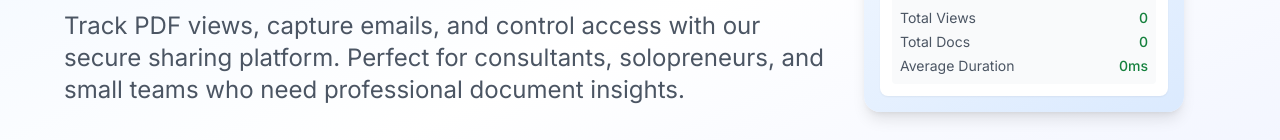
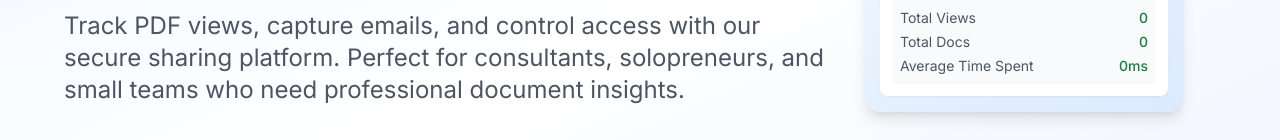
Before and after one commit to first-dotcom/pdftrackr, a Next.js app in the folder frontend/: page / in a window 1280 px wide. Shown: the part 323-463 px from the top of the page. Built offline with nearby package versions, Linux system fonts and the light colour scheme; no server answers.

Commit message:
Update terminology for analytics: replace "Average Duration" with "Average Time Spent" across multiple components for consistency, and adjust related UI text for clarity.

```diff
--- a/frontend/app/dashboard/page.tsx
+++ b/frontend/app/dashboard/page.tsx
@@ -139,7 +139,7 @@ export default function DashboardPage() {
       color: "bg-yellow-500",
     },
     {
-      name: "Average Duration",
+      name: "Average Time Spent",
       value: dashboardData?.avgDuration || 0,
       icon: Clock,
       color: "bg-orange-500",
--- a/frontend/components/AggregateView.tsx
+++ b/frontend/components/AggregateView.tsx
@@ -105,9 +105,8 @@ export default function AggregateView({ fileId, totalPages, days = 30, mock = nu
     <div className="space-y-4">
       {/* Reading Time Chart */}
       <div>
-        <h3 className="text-lg font-semibold text-gray-900 mb-2">Reading Time by Page</h3>
         <p className="text-sm text-gray-600 mb-4">
-          Average time spent on each page (seconds). Detailed format in tooltip.
+          Average time spent on each page. Detailed format in tooltip.
         </p>
 
         {chartData.length > 0 ? (
@@ -136,7 +135,7 @@ export default function AggregateView({ fileId, totalPages, days = 30, mock = nu
                 tickCount={5}
               />
               <Tooltip
-                formatter={(value: any) => [formatDuration(value), "Average Time"]}
+                formatter={(value: any) => [formatDuration(value), "Average Time Spent"]}
                 labelFormatter={(label) => label}
               />
               <Line
--- a/frontend/components/Hero.tsx
+++ b/frontend/components/Hero.tsx
@@ -180,7 +180,7 @@ export default function Hero({ isSignedIn = false }: HeroProps) {
                         </span>
                       </div>
                                 <div className="flex items-center justify-between">
-                                  <span className="text-sm text-gray-600">Average Duration</span>
+                                  <span className="text-sm text-gray-600">Average Time Spent</span>
                                   <span className="text-sm font-medium text-green-700">
                                     {isLoadingAnalytics
                                       ? "..."
--- a/frontend/components/PageAnalytics.tsx
+++ b/frontend/components/PageAnalytics.tsx
@@ -51,7 +51,7 @@ export default function PageAnalytics({ fileId, totalPages, mock }: PageAnalytic
                   : "text-gray-600 hover:text-gray-900"
               }`}
             >
-              Aggregate
+              All
             </button>
             <button
               onClick={() => setViewMode("individual")}
--- a/frontend/components/SimpleFileStats.tsx
+++ b/frontend/components/SimpleFileStats.tsx
@@ -170,7 +170,7 @@ export default function SimpleFileStats({ shareId, shareIds, title, mock = null
       iconColor: "text-green-600",
     },
     {
-      label: "Average Duration",
+      label: "Average Time Spent",
       value: (Number(stats.avgViewTime) || 0) > 0 ? formatDuration(Number(stats.avgViewTime) || 0) : "-",
       icon: Clock,
       bgGradient: "from-orange-50 to-orange-100",
--- a/frontend/components/SimpleStats.tsx
+++ b/frontend/components/SimpleStats.tsx
@@ -119,7 +119,7 @@ export default function SimpleStats({ userId, demoStats }: SimpleStatsProps) {
       iconColor: "text-purple-600",
     },
     {
-      label: "Average Duration",
+      label: "Average Time Spent",
       value: stats.avgViewTime > 0 ? formatDuration(stats.avgViewTime) : "-",
       icon: Clock,
       bgGradient: "from-orange-50 to-orange-100",
```
